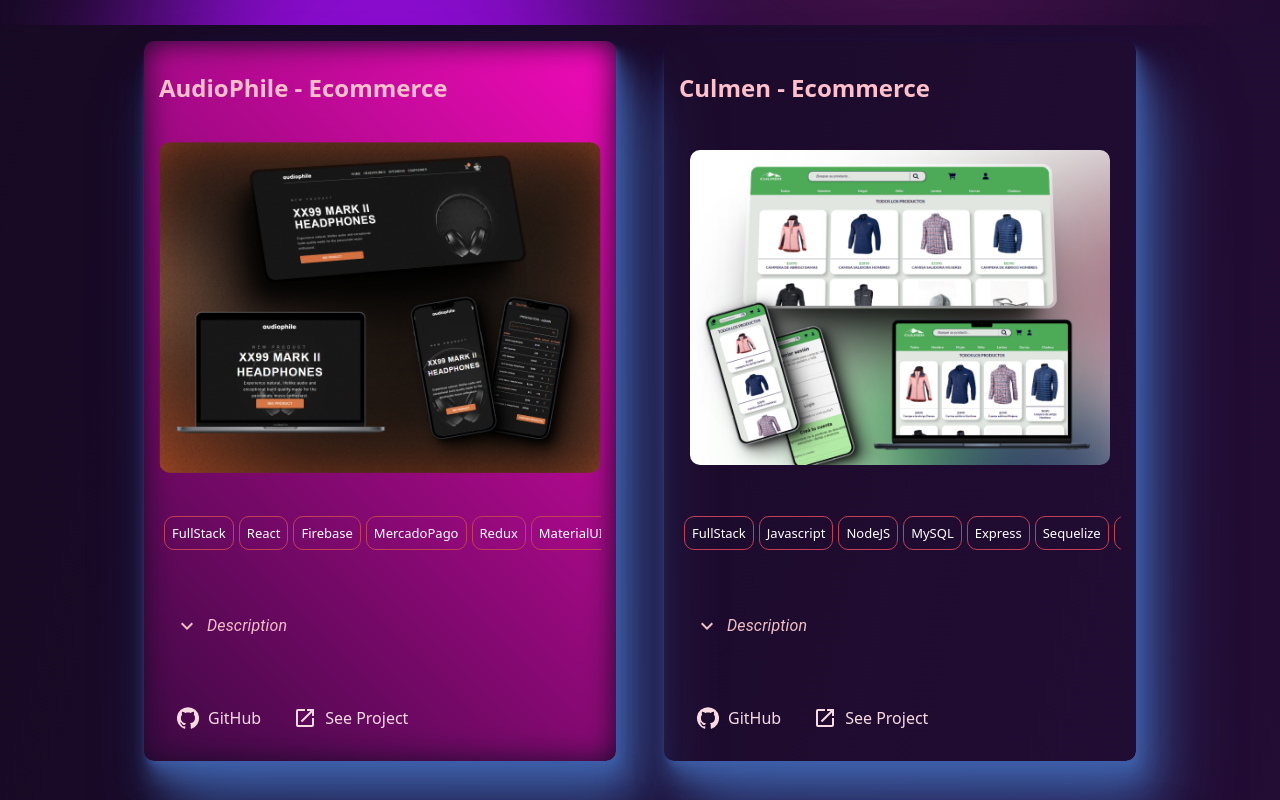
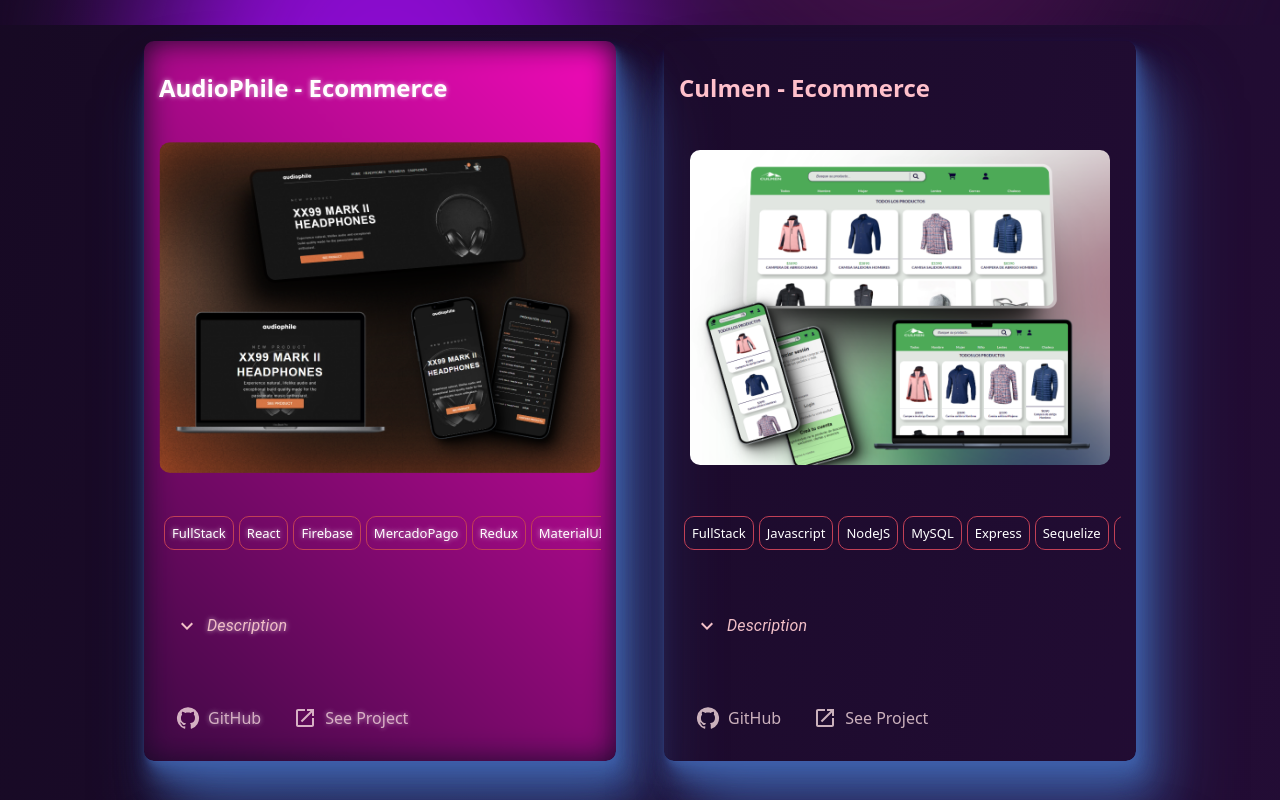
Before and after one commit to axelriveroc/portfolio, a React (Vite) app: page / in a window 1280 px wide. In both pictures the pointer is over the element 380 px from the left and 1951 px from the top of the page. Shown: the part 1551-2351 px from the top of the page. Built offline with nearby package versions, Linux system fonts and the light colour scheme.

Commit message:
mejoras projects

```diff
--- a/src/components/pages/myProjects/MyProjects.css
+++ b/src/components/pages/myProjects/MyProjects.css
@@ -38,6 +38,11 @@
 	position: relative;
 	min-height: 90vh;
 	overflow: hidden; /* Para recortar el efecto de borde */
+}
+
+.card_project:hover {
+	color: #ffffff; /* Color blanco puro */
+	text-shadow: 0 0 5px rgba(255, 255, 255, 0.7); /* Agrega un resplandor blanco */
 }
 
 .card_project::before {
@@ -140,6 +145,7 @@
 
 .acordion_container_description p:hover {
 	font-style: normal;
+	color: white;
 }
 .container_tecn_project span {
 	color: white;
@@ -193,10 +199,12 @@
 	display: flex;
 	align-items: center;
 	gap: 8px;
+	opacity: 0.8;
 }
 
 .container_buttons a:hover {
-  opacity: 0.5;
+	opacity: 1;
+	color: white;
 	border-bottom: 1px solid;
 	padding-bottom: 5px;
 }
@@ -210,9 +218,10 @@
 	position: absolute !important;
 	left: 3px;
 	height: 95% !important;
-  max-height: 75%;
+	max-height: 75%; /* 75 antes */
 	transition: background-color 0.3s ease, max-height 0.9s ease !important;
 	border-radius: 10px !important;
+	overflow-y: auto;
 }
 
 .acordion_container_noexpanded {
```
Lines whose indentation alone changed are shown as unchanged.
